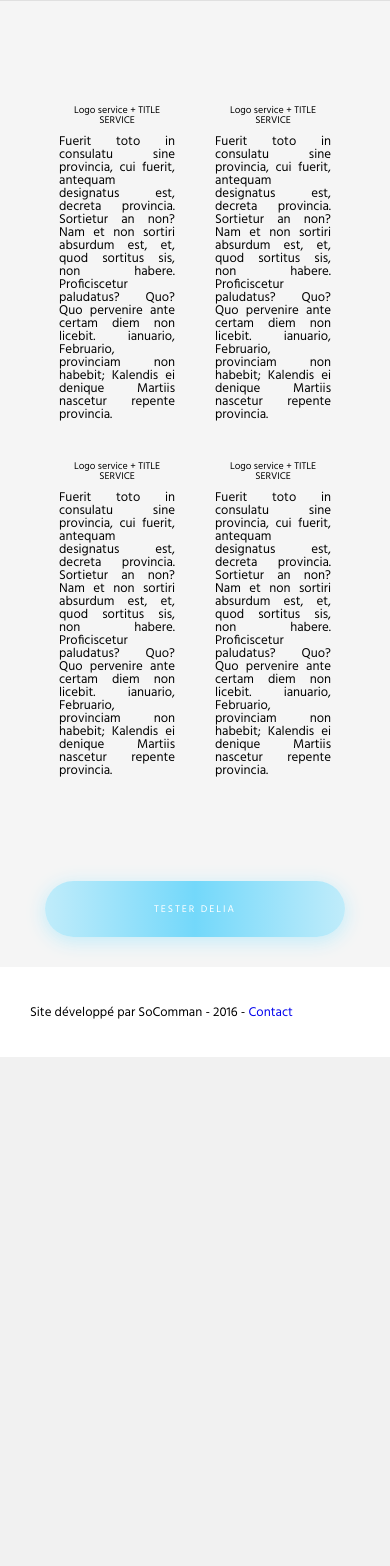
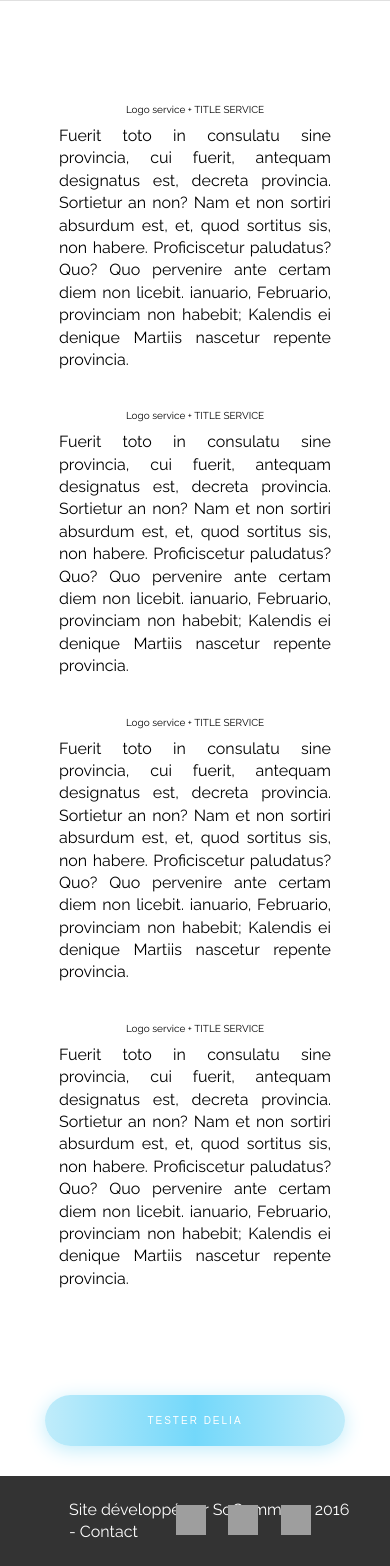
Before and after one commit to RedHotMan/COMPET-IESA, a PHP site: page / in a window 390 px wide. Shown: the part 970-2536 px from the top of the page. Before the commit the page ends 2027 px from the top, so only its background shows below. Run offline with PHP 8.4, Linux system fonts and the light colour scheme; grey boxes are pictures that could not be loaded.

Commit message:
Update main.css
Full responsive

```diff
--- a/abo_del-ia.fr/css/main.css
+++ b/abo_del-ia.fr/css/main.css
@@ -1,394 +1,72 @@
 /******    GENERIQUES   ******/
 
-@import url('https://fonts.googleapis.com/css?family=Hind|Montserrat');
-@font-face { font-family: 'oxygen'; font-weight: normal; src: url(fonts/SourceSansPro-Regular.ttf); }
-@font-face { font-family: 'oxygen'; font-weight: bold; src: url(fonts/SourceSansPro-Semibold.ttf); }
-
-*::selection
-{
-    background: #f08934;
-    color: #fff;
-}
-
-*
-{
-    margin:0;
-    padding:0;
-    outline:none;
-    list-style:none;
-    text-decoration:none;
-    box-sizing:border-box;
-    background: transparent;
-    border:none;
-}
-
-html
-{
-    font-size: 10px;
-}
-
-body
-{
-    background: #FFF;
-    font-family: 'Hind', sans-serif
-}
-
-
-/*
-.center
-{
-    width: 80%;
-    max-width: 1400px
-}
-*/
-
-h1
-{
-    font-family: 'Montserrat', sans-serif;
-    font-size: 4rem;
-    text-align: center;
-}
-
-p
-{
-    margin: 10px 0 0 0;
-    font-size: 1.3rem;
-/*    line-height: 1.4;*/
-}
-
-.row
-{
-    display: flex;
-    flex-flow: row wrap;
-    margin: 10vh 10vw 10vh 10vw;
-}
-
-.col-1-2 ,.col-2-3, .col-1-3, .col-1-4
-{
-    padding: 20px;
-    text-align: justify;
-}
-
-.col-1-2
-{
-    width: 50%;
-}
-
-.col-2-3
-{
-    width: 66.66%;
-}
-
-.col-1-3
-{
-    width: 33.33%;
-}
-
-.col-1-4
-{
-    width: 25%;
-}
+	@import url('https://fonts.googleapis.com/css?family=Raleway');
+	*::selection { background: #f08934; color: #fff; }
+	* { margin:0; padding:0; outline:none; list-style:none; text-decoration:none; box-sizing:border-box; background: transparent; border:none; }
+	html { font-size: 10px; }
+	body { background: #FFF; font-family: "raleway", sans-serif }
+	.center { width: 80%; max-width: 1400px; margin: auto }
+	h1 { font-family: 'raleway', sans-serif; font-size: 4rem; }
+	p {	margin: 10px 0 0 0;	font-size: 1.6rem; line-height: 1.4; }
 
 
 /******    FIRST VIEW   ******/
 
-.effect
-{
-    text-transform: uppercase;
-    letter-spacing: 0.2rem;
-    position: relative;
-    -webkit-background-clip: text;
-    background-clip: text;
-    background: -webkit-linear-gradient(0deg, #222 50%, transparent 50%);
-    -webkit-background-clip: text;
-    -webkit-text-fill-color: transparent;
-    background-position: 100% 0;
-    background-size:200% 100%;
-    transition: 0.6s all cubic-bezier(0.860, 0.000, 0.070, 1.000) 0.8s;
-}
+	.effect { text-transform: uppercase; letter-spacing: 0.2rem; position: relative; -webkit-background-clip: text; background-clip: text; background: -webkit-linear-gradient(0deg, #fff 50%, transparent 50%); -webkit-background-clip: text; -webkit-text-fill-color: transparent; background-position: 100% 0; background-size:200% 100%; transition: 0.6s all cubic-bezier(0.860, 0.000, 0.070, 1.000) 0.8s; }
+	.effect:before{ content: ""; height: 100%; width: 100%; background: #2388f0; z-index: 2; display: block; position: absolute; top: 0;left: 0; transform-origin: left; transform: scaleX(0);  }
+	.effect:after{ content: ""; height: 100%; width: 100%; background: #f08934; z-index: 2; display: block; position: absolute; top: 0;left: 0; transform-origin: left; transform: scaleX(0); }
+	.effect.active { background-position: 0 0; }
+	.effect.active:before {	animation: anime 1.2s cubic-bezier(0.860, 0.000, 0.070, 1.000) forwards;  }
+	.effect.active:after { animation: anime 1.2s 0.5s cubic-bezier(0.860, 0.000, 0.070, 1.000) forwards;  }
+	@keyframes anime { 0% { transform-origin: left; transform: scaleX(0); } 50% {  transform-origin: left;  transform: scaleX(1);  } 51%{  transform-origin: right; } 100% { transform-origin: right; transform: scaleX(0); } }
 
-.effect:before
-{
-    content: "";
-    height: 100%;
-    width: 100%;
-    background: #2388f0;
-    z-index: 2;
-    display: block;
-    position: absolute;
-    top: 0;
-    left: 0;
-    transform-origin: left;
-    transform: scaleX(0);
-}
+	main { width: 100%; height: 100vh; background: #525252; position: relative;}
+	main .fadein { position: absolute; width: 100%; height: 100vh; }
+	main .fadein img { position: absolute; width: 100%; height: 100vh; }
+	main #pres { position: absolute; transform: translate(-50%, -50%); left: 50%; right: -50%; top: 50%; max-width: 660px; width: 95%; }
+	main #pres img { display: block; margin: 3.5rem auto; width: 20rem; }
+	main h1, main p { color: #fff; text-align: center; }
+	main h1 { margin: 1rem auto 1.4rem; width: 185px; }
+	main p { margin: 2rem 0 1rem; font-size: 2rem; }
 
-.effect:after
-{
-    content: "";
-    height: 100%;
-    width: 100%;
-    background: #f08934;
-    z-index: 2;
-    display: block;
-    position: absolute;
-    top: 0;
-    left: 0;
-    transform-origin: left;
-    transform: scaleX(0);
-}
+	.cta { font-size: 1.8rem; text-transform: uppercase; display: block; width:14rem; border: 3px solid #fff; text-align: center; margin: auto; padding: 1rem; cursor: pointer; background: transparent;; text-decoration: none; color: #fff; -webkit-tap-highlight-color: rgba(0,0,0,0); -webkit-font-smoothing: antialiased; -moz-osx-font-smoothing: grayscale; vertical-align: middle; -webkit-transform: perspective(1px) translateZ(0); transform: perspective(1px) translateZ(0); box-shadow: 0 0 1px transparent; position: relative; -webkit-transition-property: color; transition-property: color; -webkit-transition-duration: 0.3s; transition-duration: 0.3s;}
+	.cta:before { content: ""; position: absolute; z-index: -1; top: 0; left: 0; right: 0; bottom: 0; background: #f08934; -webkit-transform: scaleX(0); transform: scaleX(0); -webkit-transform-origin: 0 50%; transform-origin: 0 50%; -webkit-transition-property: transform; transition-property: transform; -webkit-transition-duration: 0.3s; transition-duration: 0.3s; -webkit-transition-timing-function: ease-out; transition-timing-function: ease-out; }
+	.cta:hover { color: white; }
+	.cta:hover:before { -webkit-transform: scaleX(1); transform: scaleX(1); }
+
+	.fade { opacity: 0 !important; transform: translateY(20px); transition: 0.6s all ease-out; }
+	.fade.active { transform: translateY(0); opacity: 1!important;}
 
 
-.effect.active
-{
-    background-position: 0 0;
-}
+/******    PRESENTATION   *****/
 
-.effect.active:before
-{
-    animation: anime 1.2s cubic-bezier(0.860, 0.000, 0.070, 1.000) forwards;
-}
+    #anchor h1 { padding-top:20px; height: 15vh; background-color: #e0e0e0; font-family: 'Montserrat', sans-serif; font-size: 4rem; text-align: center; }
+    #anchor h2{text-align: center; }
+    .row{ display: flex; flex-flow: row wrap; margin: 10vh 10vw 10vh 10vw; max-width: 1400px; }
+    .col-1-2 { padding: 20px; text-align: justify; width: 50%;}
+    .cta_test { position: relative; left: 50%; transform: translateX(-50%);   /* transform: translateY(-50%);*/ text-align: center; font-size: 1em; letter-spacing: 0.2em; cursor: pointer; color: white; text-transform: uppercase; width: 300px; padding: 20px 0 20px 0 ; margin: 0 0 30px 0; border-radius: 100px; background: linear-gradient(to right, #C0ECFA , #73D8FA 50%, #C0ECFA ); box-shadow: 0 4px 20px 0 #C0ECFA; }
 
-.effect.active:after
-{
-    animation: anime 1.2s 0.5s cubic-bezier(0.860, 0.000, 0.070, 1.000) forwards;
-}
-
-
-@keyframes anime
-{
-    0%
-    {
-        transform-origin: left;
-        transform: scaleX(0);
-    }
-
-    50%
-    {
-        transform-origin: left;
-        transform: scaleX(1);
-    }
-
-    51%
-    {
-        transform-origin: right;
-    }
-
-    100%
-    {
-        transform-origin: right;
-        transform: scaleX(0);
-    }
-}
-
-
-.first
-{
-    width: 100%;
-    height: 100vh;
-/*    background: #333433;*/
-    padding: 14vh;
-    position: relative;
-}
-
-.first div
-{
-    position: absolute;
-    transform: translate(-50%, -50%);
-    left: 50%;
-    right: -50%;
-    top: 50%;
-    max-width: 600px;
-    width: 95%;
-}
-
-.first img
-{
-    display: block;
-    margin: 3rem auto;
-    width: 20rem;
-}
-
-.first h1, .first p
-{
-/*    color: #fff;*/
-    text-align: center;
-}
-
-.first h1
-{
-    margin: 1rem auto 1rem;
-    width: 185px;
-}
-
-.first p
-{
-    margin: 2rem 0 1rem;
-    font-size: 2vh;
-}
-
-
-.cta
-{
-    font-size: 1.2rem;
-    text-transform: uppercase;
-    display: block;
-    width:14rem;
-    border: 1px solid #222;
-    text-align: center;
-    margin: auto;
-    padding: 1rem;
-    cursor: pointer;
-    background: transparent;
-    text-decoration: none;
-    color: #222;
-    -webkit-tap-highlight-color: rgba(0,0,0,0);
-    -webkit-font-smoothing: antialiased;
-    -moz-osx-font-smoothing: grayscale;
-    vertical-align: middle;
-    -webkit-transform: perspective(1px) translateZ(0);
-    transform: perspective(1px) translateZ(0);
-    box-shadow: 0 0 1px transparent;
-    position: relative;
-    -webkit-transition-property: color;
-    transition-property: color;
-    -webkit-transition-duration: 0.3s;
-    transition-duration: 0.3s;
-}
-
-.cta:before
-{
-    content: "";
-    position: absolute;
-    z-index: -1;
-    top: 0;
-    left: 0;
-    right: 0;
-    bottom: 0;
-    background: #f08934;
-    -webkit-transform: scalveX(0);
-    transform: scaleX(0);
-    -webkit-transform-origin: 0 50%;
-    transform-origin: 0 50%;
-    -webkit-transition-property: transform;
-    transition-property: transform;
-    -webkit-transition-duration: 0.3s;
-    transition-duration: 0.3s;
-    -webkit-transition-timing-function: ease-out;
-    transition-timing-function: ease-out;
-}
-
-
-.cta:hover
-{
-    color: white;
-}
-
-.cta:hover:before
-{
-    -webkit-transform: scaleX(1);
-    transform: scaleX(1);
-}
-
-.fade
-{
-    opacity: 0 !important;
-    transform: translateY(20px);
-    transition: 0.6s all ease-out 2s;
-}
-
-.fade.active
-{
-    transform: translateY(0);
-    opacity: 1!important;
-}
-
-
-/***** SECOND VIEW *****/
-
-#anchor
-{
-    background-color: #f5f5f5 ;
-}
-
-#anchor h1
-{
-    padding-top:20px;
-    height: 15vh;
-    background-color: #e0e0e0 ;
-}
-
-#anchor h2
-{
-    text-align: center;
-}
-
-
-.cta_test
-{
-    position: relative;
-    left: 50%;
-    transform: translateX(-50%);
-/*    transform: translateY(-50%);*/
-    text-align: center;
-    font-family: 'Hind', sans-serif;
-    font-size: 1em;
-    letter-spacing: 0.2em;
-    cursor: pointer;
-    color: white;
-    text-transform: uppercase;
-    width: 300px;
-    padding: 20px 0 20px 0 ;
-    margin: 0 0 30px 0;
-    border-radius: 100px;
-    background: linear-gradient(to right, #C0ECFA , #73D8FA 50%, #C0ECFA );
-    box-shadow: 0 4px 20px 0 #C0ECFA;
+@media (max-width: 960px) {
+    .col-1-2 { width: 100%; }
 }
 
 /******    FOOTER   ******/
 
+	footer { height: 90px; background: #333; color: #fff; }
+	footer a { color: #fff; }
+	footer div { position: relative; height: 100%; width: 100%; }
+	footer div p { position: absolute; transform: translateY(-50%); top: 50%; left: 30px; margin: 0; }
+	footer ul { position: absolute; transform: translateY(-50%); top: 50%; right: 30px; margin: 0; }
+	footer li { display: inline-block; }
+	footer .logo { padding: 15px; display: block; margin: 0 10px; transition: 0.15s; }
+	footer #facebook { background: url(../media/logos/facebook.png) no-repeat center; background-size: cover; }
+	footer #facebook:hover { background: url(../media/logos/facebook-hover.png) no-repeat center; background-size: cover; }
+	footer #twitter { background: url(../media/logos/twitter.png) no-repeat center; background-size: cover; }
+	footer #twitter:hover { background: url(../media/logos/twitter-hover.png) no-repeat center; background-size: cover; }
+	footer #pinterest { background: url(../media/logos/pinterest.png) no-repeat center; background-size: cover; }
+	footer #pinterest:hover { background: url(../media/logos/pinterest-hover.png) no-repeat center; background-size: cover; }
 
-footer
-{
-    height: 90px;
-}
 
-footer div
-{
-    position: relative;
-    height: 100%;
-    width: 100%;
-    padding: 30px;
-}
+/******    TEST-IA   ******/
 
-footer div p
-{
-    position: absolute;
-    transform: translateY(-50%);
-    top: 50%;
-    margin: 0;
-}
-
-footer #reseaux
-{
-    height: 15vh;
-    background-color: #bdbdbd;
-    text-align: center;
-}
-
-footer #copyright
-{
-    padding-left: 10vw;
-}
-
-footer li
-{
-    display: inline;
-}
-
-footer li img
-{
-    width: 30px;
-    margin: 0 30px 0 30px;
-    transform: translateY(-50%);
-    top: 50%;
-}
+	#test-ia main div h1 { width: 95%; max-width: 364px; }
```
